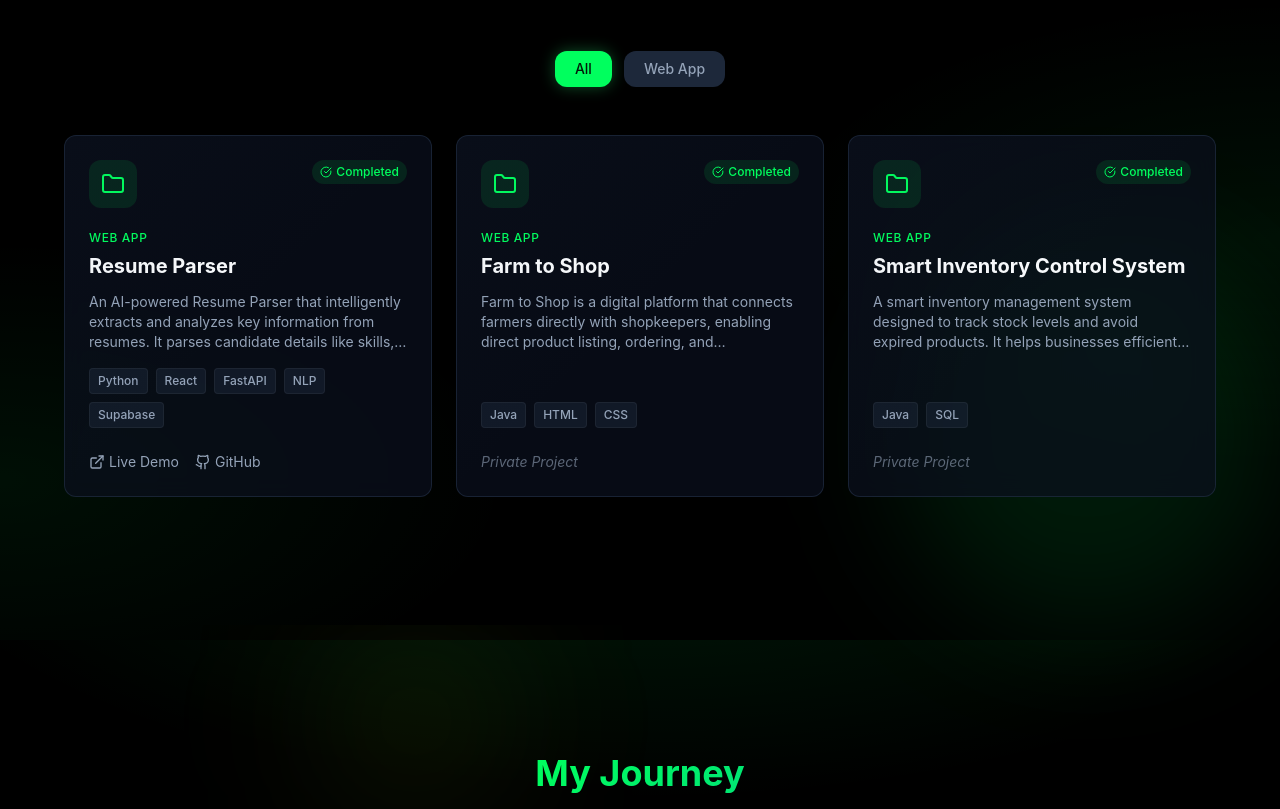
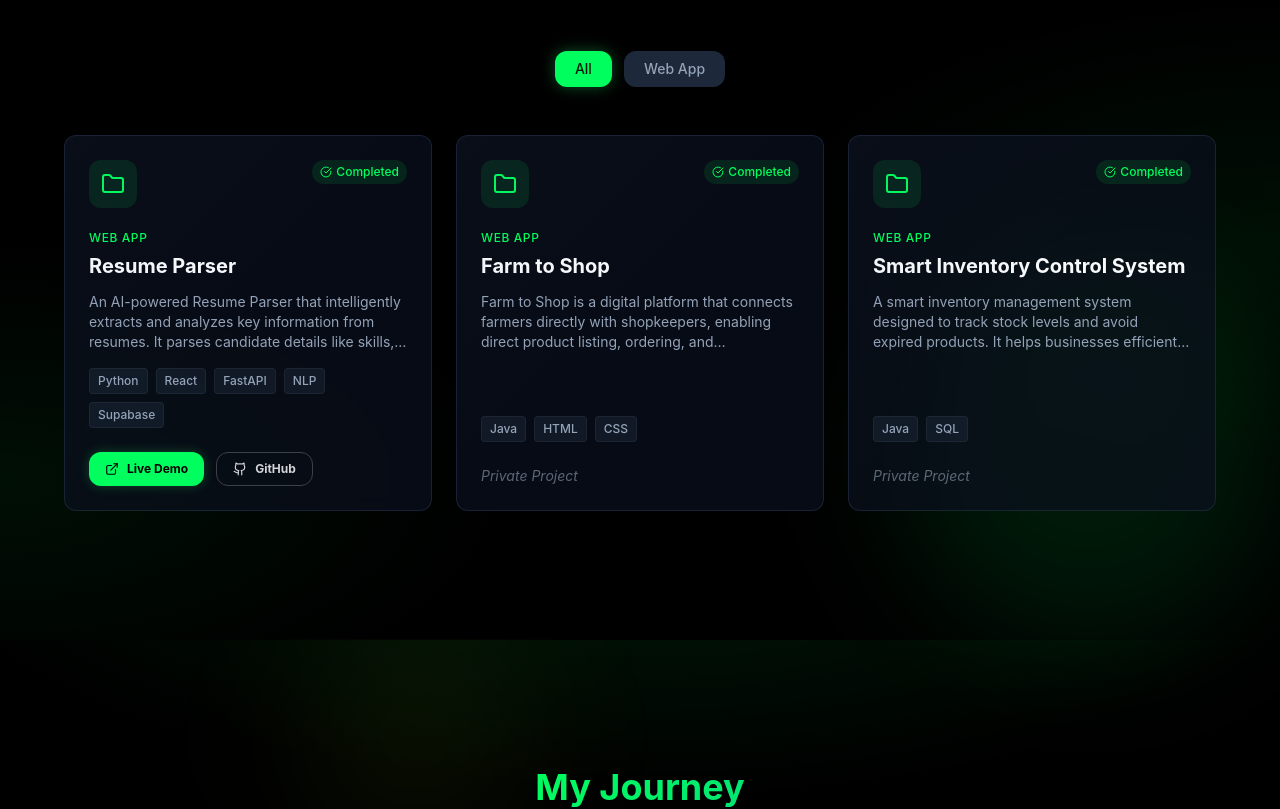
Before and after one commit to praveenit2026/Portfolio, a React (Vite) app in the folder praveen2026-main/: page / in a window 1280 px wide. Shown: the part 2560-3369 px from the top of the page. Built offline with nearby package versions, Linux system fonts and the light colour scheme; the HTML template or start-up script is replaced by a standard one.

Commit message:
Style Live Demo and GitHub as proper buttons on project cards

```diff
--- a/praveen2026-main/src/components/ProjectsSection.tsx
+++ b/praveen2026-main/src/components/ProjectsSection.tsx
@@ -88,17 +88,14 @@ const ProjectsSection = () => {
           >
             <AnimatePresence mode="popLayout">
               {filteredProjects.map((project, index) => (
-                <motion.a
+                <motion.div
                   key={project.title}
                   layout
-                  href={project.liveDemo || project.github || undefined}
-                  target={project.liveDemo || project.github ? '_blank' : undefined}
-                  rel={project.liveDemo || project.github ? 'noopener noreferrer' : undefined}
                   initial={{ opacity: 0, scale: 0.9 }}
                   animate={{ opacity: 1, scale: 1 }}
                   exit={{ opacity: 0, scale: 0.9 }}
                   transition={{ duration: 0.4 }}
-                  className={`glass-card group overflow-hidden hover:border-primary/50 transition-all duration-500 glow-border h-full flex flex-col ${project.liveDemo || project.github ? 'cursor-pointer' : 'cursor-default'}`}
+                  className="glass-card group overflow-hidden hover:border-primary/50 transition-all duration-500 glow-border h-full flex flex-col"
                   whileHover={{ y: -10 }}
                 >
                   {/* Project Header */}
@@ -145,16 +142,17 @@ const ProjectsSection = () => {
                     </div>
 
                     {/* Links */}
-                    <div className="flex gap-4">
+                    <div className="flex gap-3">
                       {project.liveDemo && (
                         <motion.a
                           href={project.liveDemo}
                           target="_blank"
                           rel="noopener noreferrer"
-                          whileHover={{ x: 3, color: "#22C55E" }}
-                          className="flex items-center gap-1 text-sm text-muted-foreground transition-colors"
+                          whileHover={{ scale: 1.05 }}
+                          whileTap={{ scale: 0.95 }}
+                          className="flex items-center gap-2 px-4 py-2 rounded-lg bg-primary text-black text-xs font-bold transition-all duration-300 shadow-[0_0_12px_rgba(34,197,94,0.3)]"
                         >
-                          <ExternalLink className="w-4 h-4" />
+                          <ExternalLink className="w-3.5 h-3.5" />
                           Live Demo
                         </motion.a>
                       )}
@@ -163,10 +161,11 @@ const ProjectsSection = () => {
                           href={project.github}
                           target="_blank"
                           rel="noopener noreferrer"
-                          whileHover={{ x: 3, color: "#22C55E" }}
-                          className="flex items-center gap-1 text-sm text-muted-foreground transition-colors"
+                          whileHover={{ scale: 1.05 }}
+                          whileTap={{ scale: 0.95 }}
+                          className="flex items-center gap-2 px-4 py-2 rounded-lg border border-zinc-700 text-zinc-300 text-xs font-bold transition-all duration-300 hover:border-primary/60 hover:text-primary"
                         >
-                          <Github className="w-4 h-4" />
+                          <Github className="w-3.5 h-3.5" />
                           GitHub
                         </motion.a>
                       )}
@@ -175,7 +174,7 @@ const ProjectsSection = () => {
                       )}
                     </div>
                   </div>
-                </motion.a>
+                </motion.div>
               ))}
             </AnimatePresence>
           </motion.div>
```
